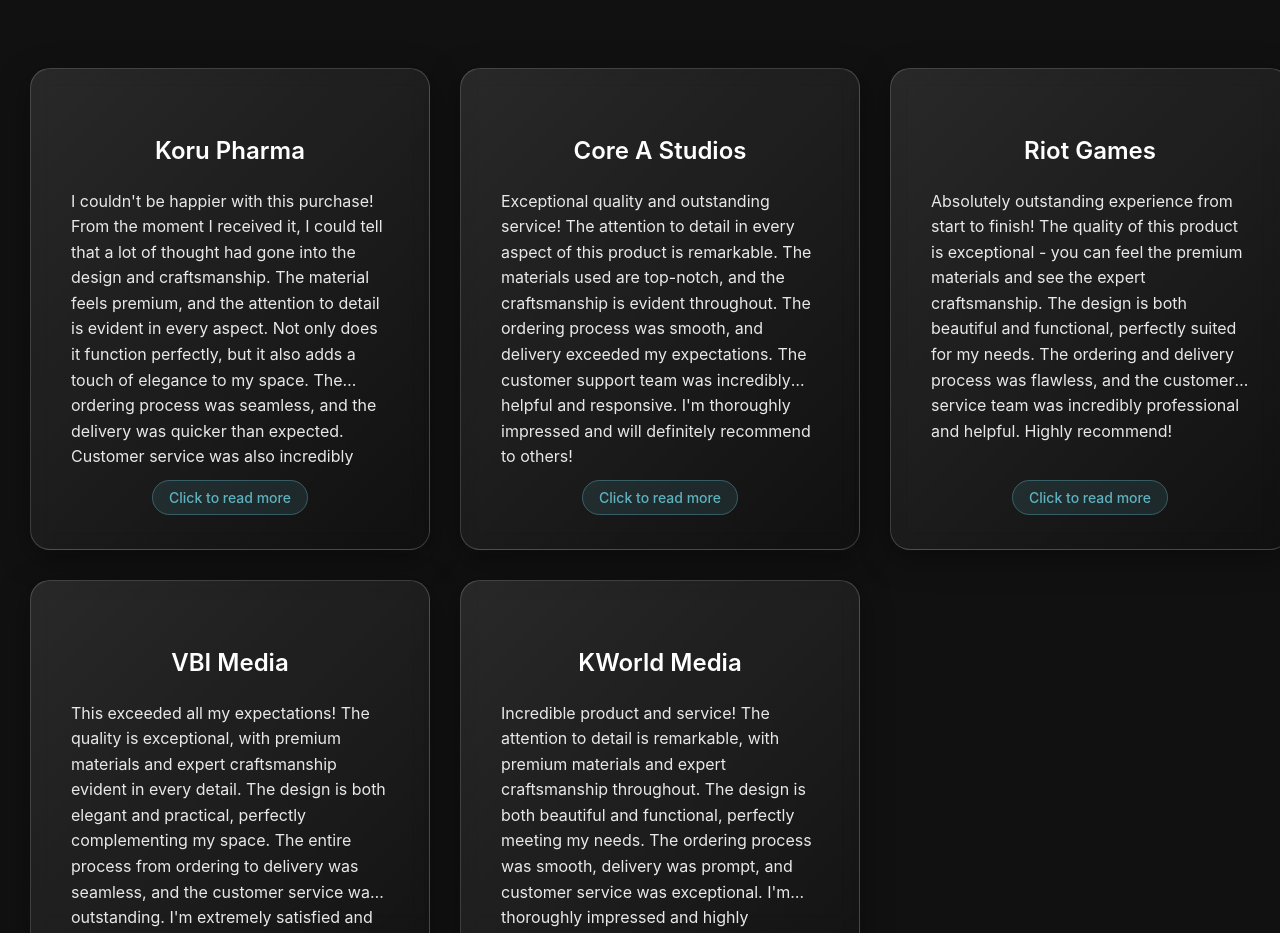
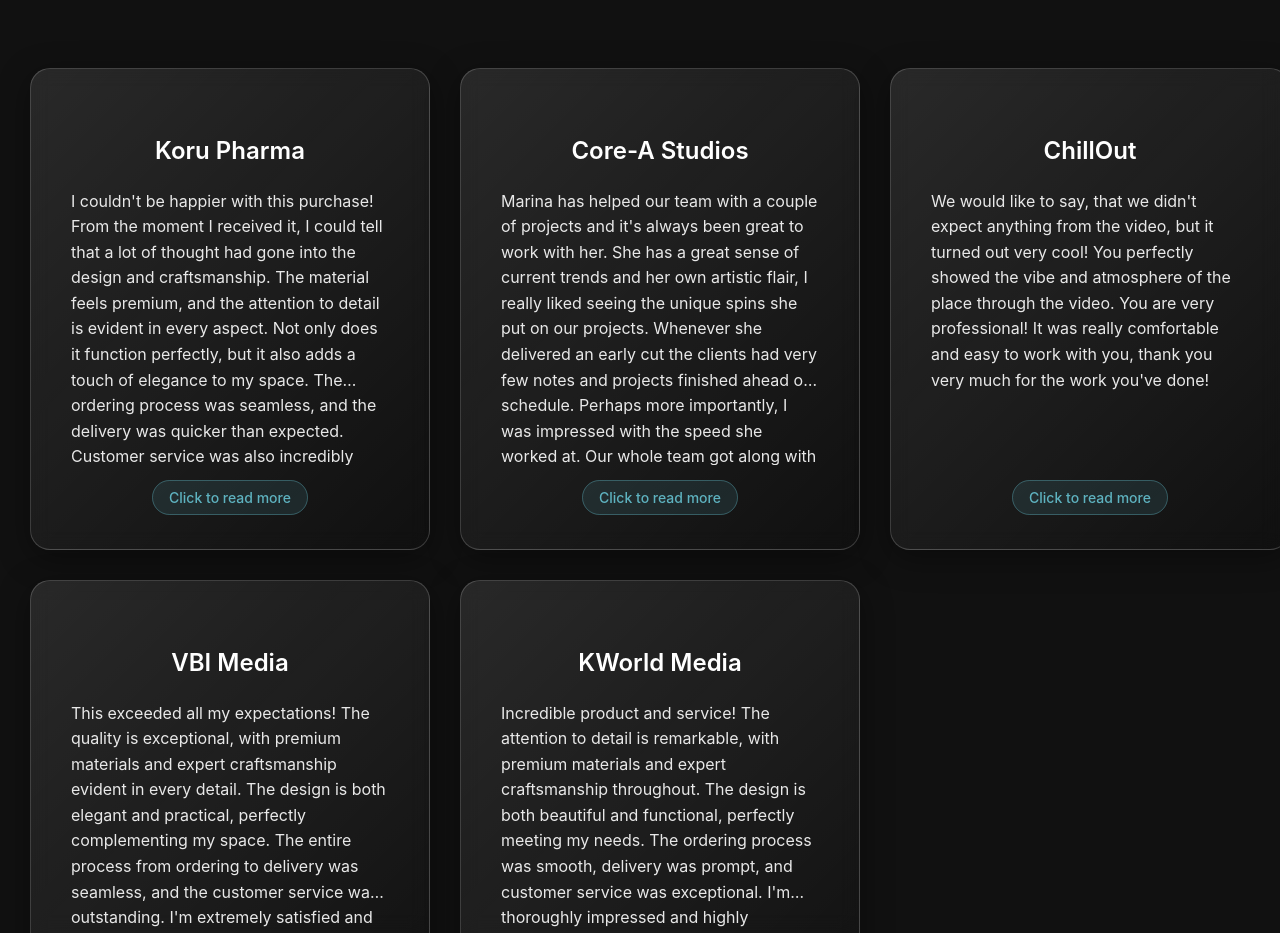
Before and after one commit to TheLons/anirameen.v3, a React (Vite) app: page / in a window 1280 px wide. Shown: the part 4600-5533 px from the top of the page. Built offline with nearby package versions, Linux system fonts and the light colour scheme.

Commit message:
added content

```diff
--- a/src/Components/MainPage/PartnerSection/reviewsData.js
+++ b/src/Components/MainPage/PartnerSection/reviewsData.js
@@ -7,15 +7,15 @@
   },
   {
     id: 2,
-    name: "Core A Studios",
+    name: "Core-A Studios",
     content:
-      "Exceptional quality and outstanding service! The attention to detail in every aspect of this product is remarkable. The materials used are top-notch, and the craftsmanship is evident throughout. The ordering process was smooth, and delivery exceeded my expectations. The customer support team was incredibly helpful and responsive. I'm thoroughly impressed and will definitely recommend to others!",
+      "Marina has helped our team with a couple of projects and it's always been great to work with her. She has a great sense of current trends and her own artistic flair, I really liked seeing the unique spins she put on our projects. Whenever she delivered an early cut the clients had very few notes and projects finished ahead of schedule. Perhaps more importantly, I was impressed with the speed she worked at. Our whole team got along with her well and we would gladly work with her more in the future.",
   },
   {
     id: 3,
-    name: "Riot Games",
+    name: "ChillOut",
     content:
-      "Absolutely outstanding experience from start to finish! The quality of this product is exceptional - you can feel the premium materials and see the expert craftsmanship. The design is both beautiful and functional, perfectly suited for my needs. The ordering and delivery process was flawless, and the customer service team was incredibly professional and helpful. Highly recommend!",
+      "We would like to say, that we didn't expect anything from the video, but it turned out very cool! You perfectly showed the vibe and atmosphere of the place through the video. You are very professional! It was really comfortable and easy to work with you, thank you very much for the work you've done!"
   },
   {
     id: 4,
--- a/src/Components/VideoPage/VideoPage.module.css
+++ b/src/Components/VideoPage/VideoPage.module.css
@@ -10,7 +10,7 @@
 .header {
     height: 300px;
     width: 100%;
-    background-image: url(../../assets/backgrounds/videoBackgorund.png);
+    background-image: url(../../assets/backgrounds/camera.jpg);
     background-position: center;
     background-size: cover;
     display: flex;
```
Also changed, not shown: src/Components/ContactPage/ContactPage.jsx (added), src/Components/ContactPage/ContactPage.module.css (added), 1 other file (tests, documents, lock files or other folders).
